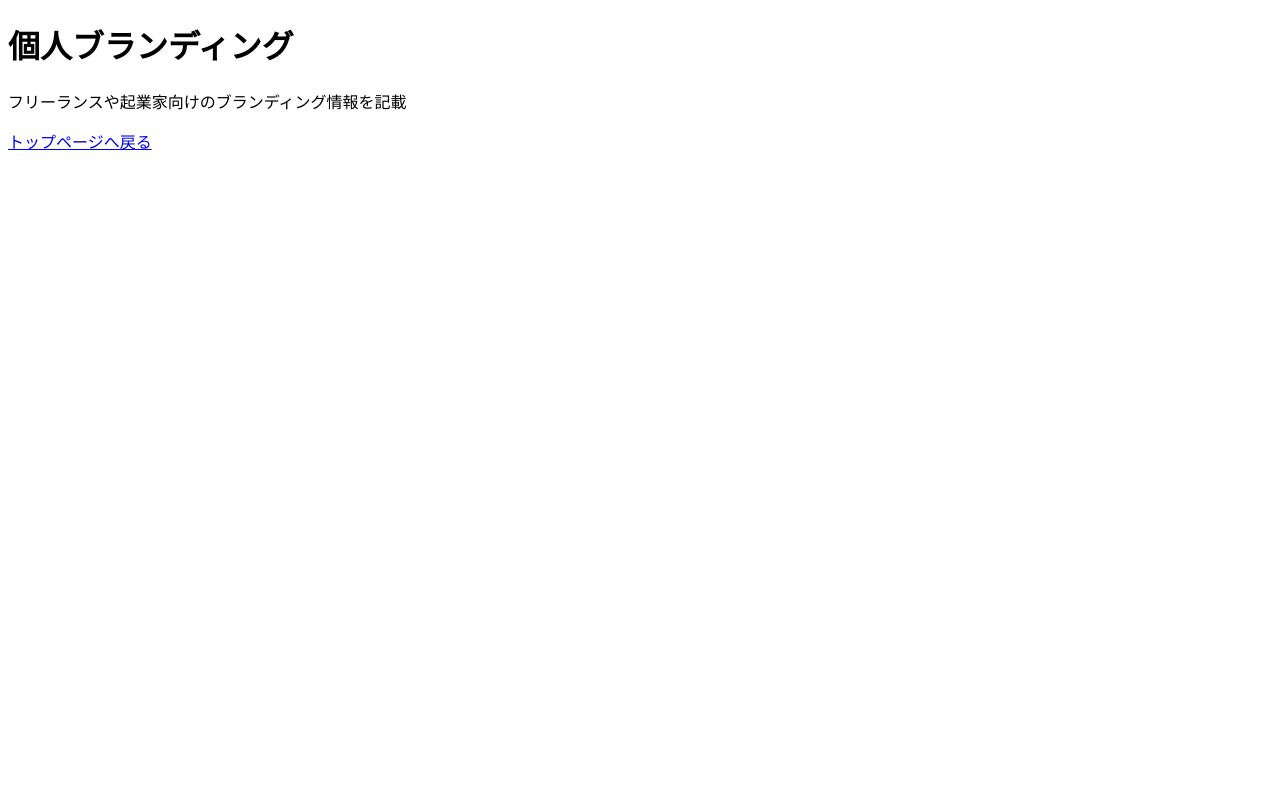
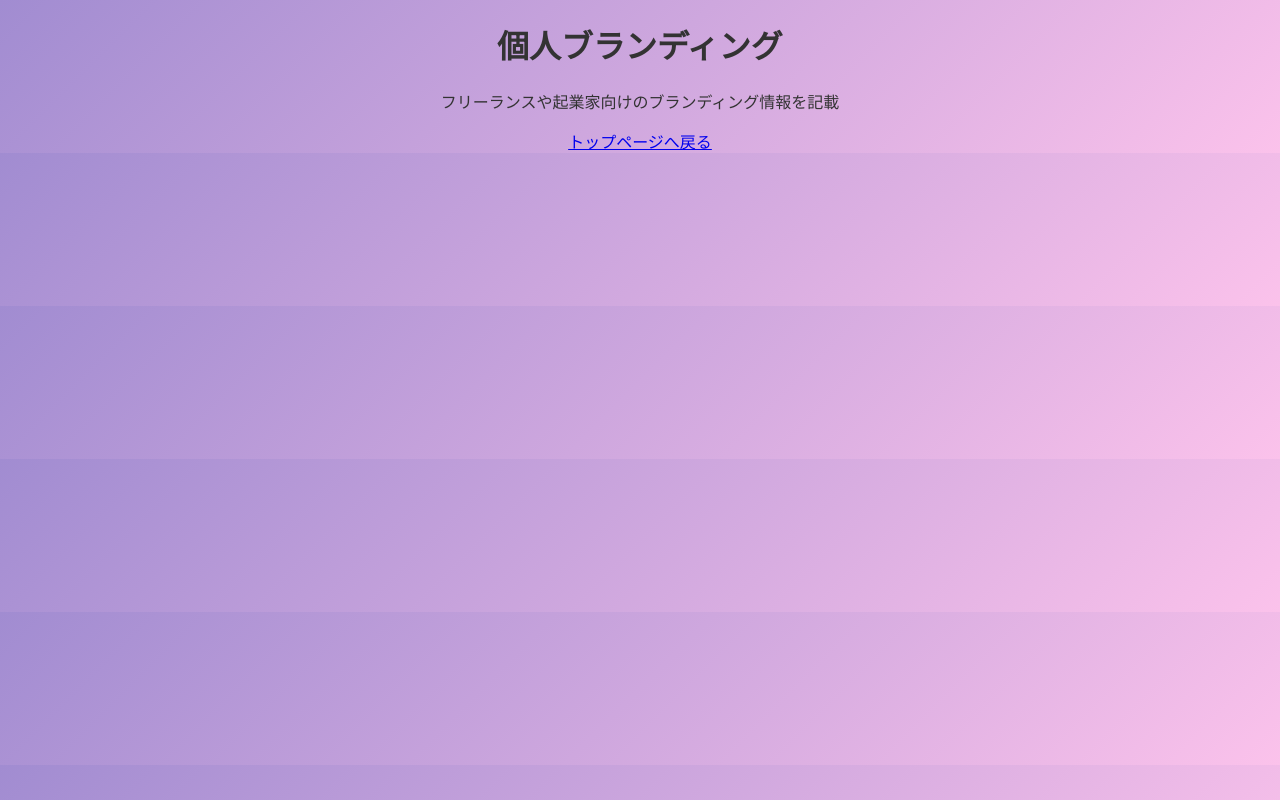
Before and after one commit to coco556/bizcompass-lp, a plain HTML site: page branding.html in a window 1280 px wide. Drawn offline with Linux system fonts and the light colour scheme.

Commit message:
branding.html

```diff
--- a/branding.html
+++ b/branding.html
@@ -4,6 +4,7 @@
     <meta charset="UTF-8">
     <meta name="viewport" content="width=device-width, initial-scale=1.0">
     <title>個人ブランディングLP</title>
+     <link rel="stylesheet" href="style-branding.css">
 </head>
 <body>
     <h1>個人ブランディング</h1>
```
